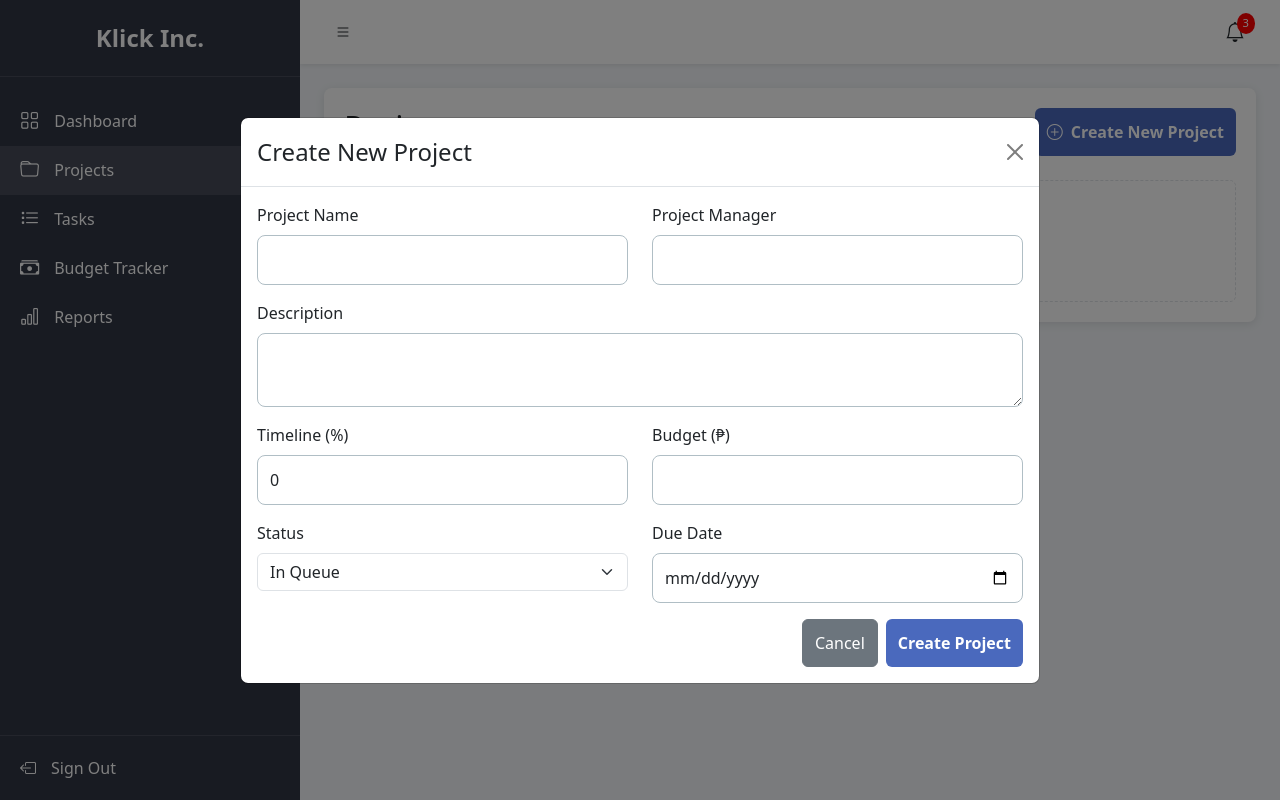
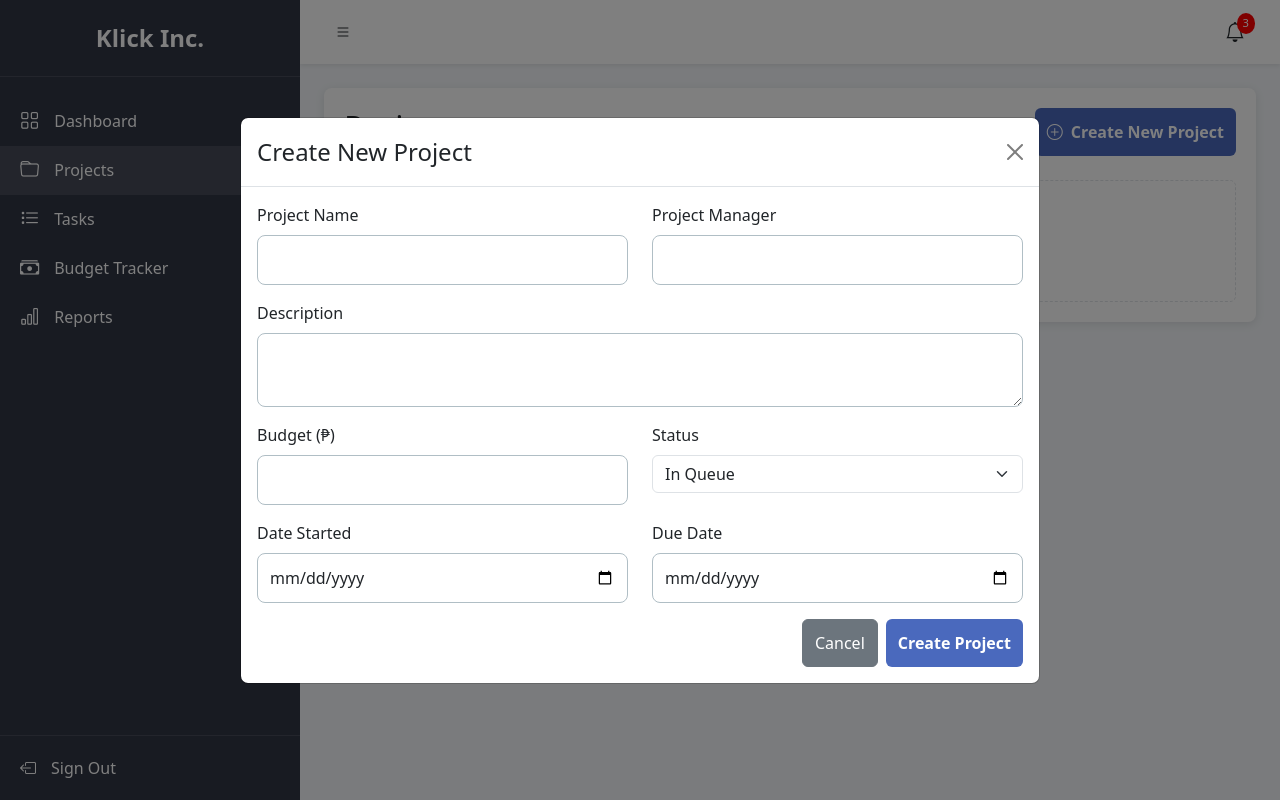
Before and after one commit to natayaeden/ADET-Midterm-CS, a React (Create React App) app in the folder frontend/: page /projects in a window 1280 px wide. Both pictures are taken after a click on the button "Create New Project". Built offline with nearby package versions, Linux system fonts and the light colour scheme.

Commit message:
added start date and fix buttons

```diff
--- a/frontend/src/components/Projects.js
+++ b/frontend/src/components/Projects.js
@@ -216,9 +216,9 @@ const Projects = ({ onProjectSelect }) => {
               </div>
 
               {/* Timeline */}
-              <div className="col-md-6 mb-3">
+              {/* <div className="col-md-6 mb-3">
                 <Form.Group>
-                  <Form.Label>Timeline (%)</Form.Label>
+                  <Form.Label>Progress (%)</Form.Label>
                   <Form.Control
                     type="number"
                     name="timeline"
@@ -228,7 +228,7 @@ const Projects = ({ onProjectSelect }) => {
                     onChange={handleInputChange}
                   />
                 </Form.Group>
-              </div>
+              </div> */}
 
               {/* Budget */}
               <div className="col-md-6 mb-3">
@@ -259,6 +259,20 @@ const Projects = ({ onProjectSelect }) => {
                     <option value="In Progress">In Progress</option>
                     <option value="Completed">Completed</option>
                   </Form.Select>
+                </Form.Group>
+              </div>
+
+              {/* Date Created */}
+              <div className="col-md-6 mb-3">
+                <Form.Group>
+                  <Form.Label>Date Started</Form.Label>
+                  <Form.Control
+                    type="date"
+                    name="start_date"
+                    value={currentProject.start_date}
+                    onChange={handleInputChange}
+                    req
+                  />
                 </Form.Group>
               </div>
 
--- a/frontend/src/components/Tasks.js
+++ b/frontend/src/components/Tasks.js
@@ -203,40 +203,54 @@ const Tasks = () => {
     if (!project) return null;
 
     return (
+        <>
+            <div className="d-flex justify-content-between align-items-center mb-4">
+                <div>
+                    <Button
+                        className="btn btn-outline-secondary btn-md"
+                        style={{ backgroundColor: 'transparent', border: '1px solid #ccc' }}
+                        onClick={() => navigate('/projects')}
+                    >
+                        ← Back to Projects
+                    </Button>
+                </div>
+                <div>
+                    <Button
+                        className="btn btn-primary btn-md"
+                        onClick={handleShowModal}
+                    >
+                        <i className="bi bi-plus-circle me-2"></i>Add Task
+                    </Button>
+                </div>
+            </div>
+
             <div className="tasks-container">
+
                 {/* Enhanced Project Header */}
                 <div className="project-header mb-4">
                     <div className="card w-100">
-                    <div className="card-header d-flex justify-content-between align-items-center">
-                        <div>
-                            <Button className="backbutton" variant="outline-secondary" onClick={() => navigate('/projects')}>
-                                ← Back to Projects
-                            </Button>
-                        </div>
+                        <div className="card-header d-flex justify-content-center align-items-center text-center">
                             <h2 className="mb-0">{project.name}</h2>
-                        <Button variant="primary" onClick={handleShowModal}>
-                            <i className="bi bi-plus-circle me-2"></i>Add Task
-                        </Button>
                         </div>
                         <div className="card-body">
                             <div className="row">
-                            <div className="col-md-8">
+                                <div className="col-md-7">
                                     <h5 className="card-title">Project Details</h5>
                                     <p className="card-text">{project.description}</p>
                                 </div>
-                            <div className="col-md-4">
+                                <div className="col-md-5">
                                     <div className="project-meta-details">
                                         <p>
                                             <strong>Project Manager:</strong> {project.project_manager || project.manager || "Not assigned"}
                                         </p>
                                         <p>
-                                        <strong>Status:</strong> <Badge className={getStatusBadgeClass(project.status)}>{project.status}</Badge>
-                                    </p>
-                                    <p>
-                                        <strong>Timeline:</strong> {formatDate(project.start_date || project.startDate)} - {formatDate(project.due_date || project.dueDate)}
+                                            <strong>Duration:</strong> {formatDate(project.start_date || project.startDate)} - {formatDate(project.due_date || project.dueDate)}
                                         </p>
                                         <p>
                                             <strong>Budget:</strong> {formatCurrency(project.project_budget || project.budget)}
+                                        </p>
+                                        <p>
+                                            <strong>Status:</strong> <Badge className={getStatusBadgeClass(project.status)}>{project.status}</Badge>
                                         </p>
                                     </div>
                                 </div>
@@ -425,6 +439,7 @@ const Tasks = () => {
                     </Modal.Body>
                 </Modal>
             </div>
+        </>
     );
 };
 
```
Lines whose indentation alone changed are shown as unchanged.
